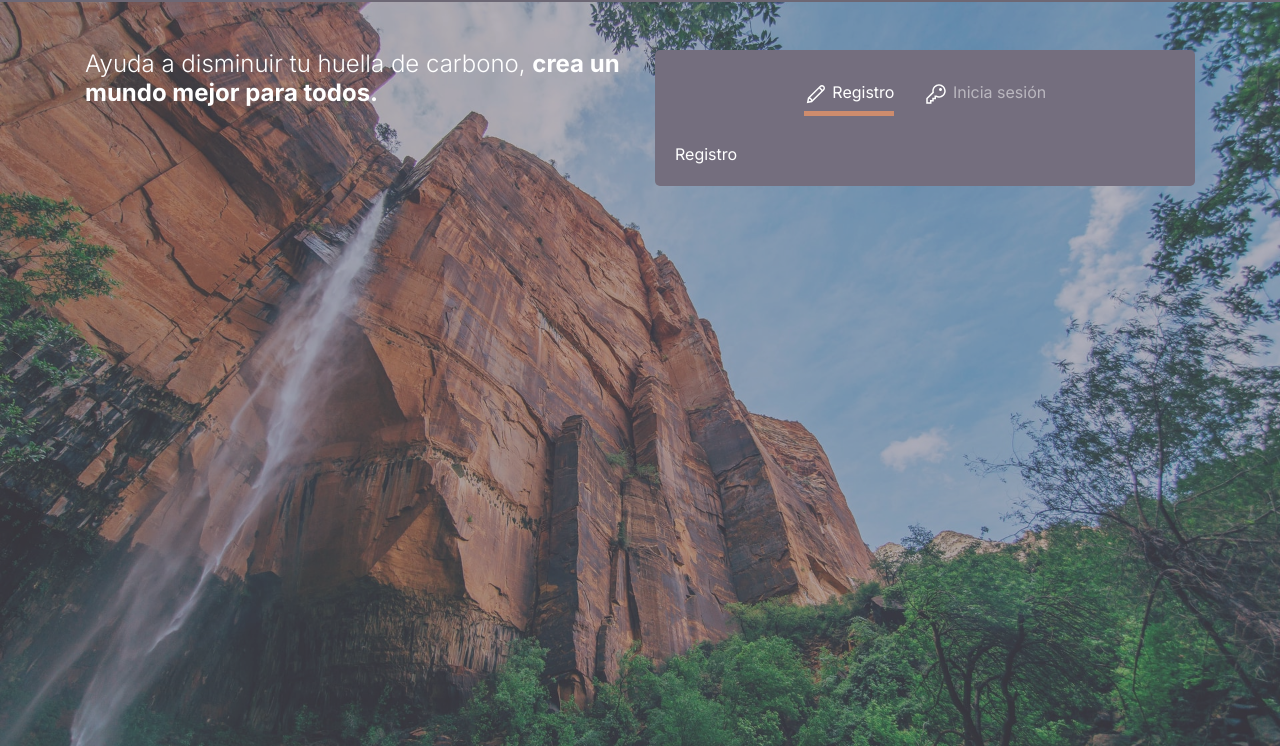
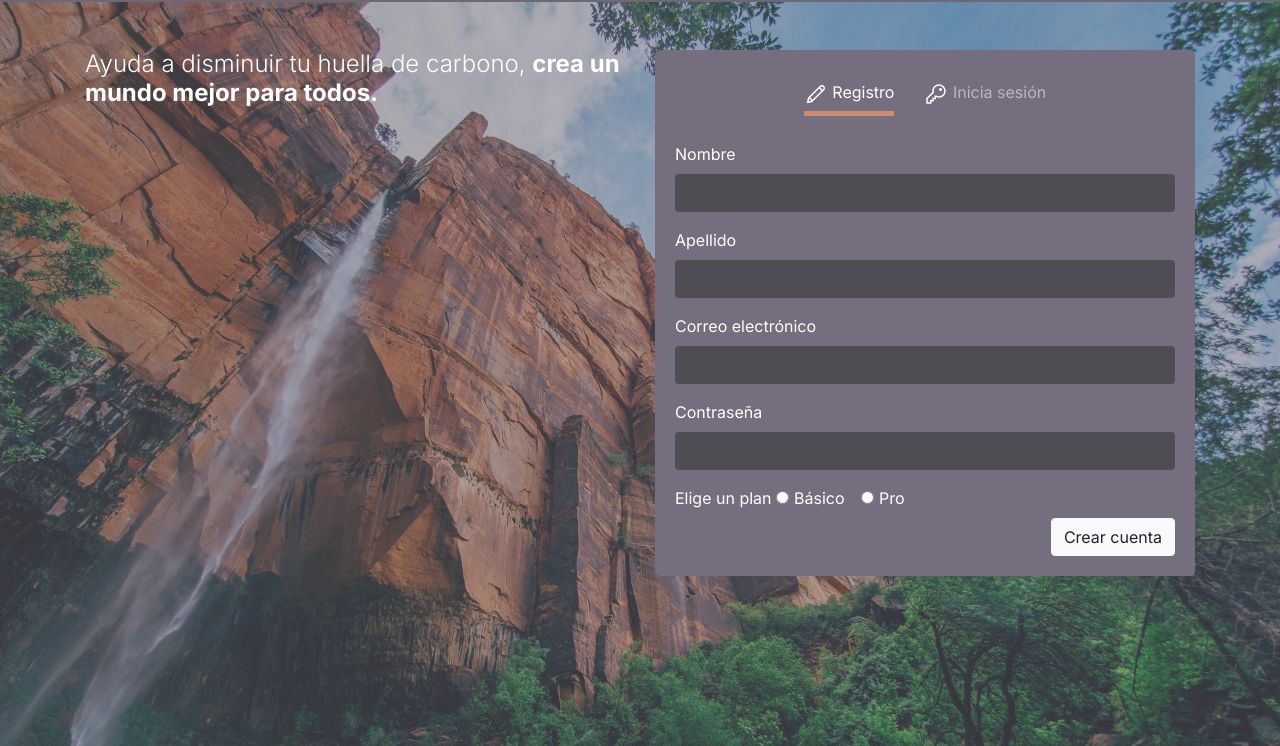
Before and after one commit to tuxdinosaur/toroto-front-basic, a plain HTML site: page index.html in a window 1280 px wide. Shown: the part 54-800 px from the top of the page. Drawn offline with nearby package versions, Linux system fonts and the light colour scheme.

Commit message:
:sparkles: [ADD] Se agregaron inputs de log

```diff
--- a/css/main.scss
+++ b/css/main.scss
@@ -107,3 +107,14 @@ body {
 .log__container--tabs .nav-link:hover {
   color: rgba(255, 255, 255,1);
 }
+
+.tab-register__button {
+  display: flex;
+  justify-content: flex-end;
+}
+
+.form-control {
+  border: none;
+  color: #fff;
+  background-color: #4f4d53;
+}
--- a/index.html
+++ b/index.html
@@ -17,7 +17,7 @@
 
 <body>
 
-  <nav class="navbar navbar-expand-lg navbar-light">
+  <nav class="navbar navbar-expand-lg navbar-dark">
     <a class="navbar-brand" href="#">toroto</a>
     <button class="navbar-toggler" type="button" data-toggle="collapse" data-target="#navbarNav"
       aria-controls="navbarNav" aria-expanded="false" aria-label="Toggle navigation">
@@ -26,7 +26,7 @@
     <div class="collapse navbar-collapse" id="navbarNav">
       <ul class="navbar-nav ml-auto">
         <li class="nav-item">
-          <a class="nav-link" href="#">Ayuda</a>
+          <a class="nav-link active" href="#">Ayuda</a>
         </li>
       </ul>
     </div>
@@ -81,11 +81,71 @@
 
             <!-- TABS CONTENT -->
             <div class="tab-content" id="pills-tabContent">
+
+              <!-- TAB REGISTRO -->
               <div class="tab-pane fade show active" id="pills-home" role="tabpanel" aria-labelledby="pills-home-tab">
-                Registro
+
+                <label for="basic-url">Nombre</label>
+                <div class="input-group mb-3">
+                  <input type="text" class="form-control" placeholder="" aria-label="Username"
+                    aria-describedby="basic-addon1">
+                </div>
+
+                <label for="basic-url">Apellido</label>
+                <div class="input-group mb-3">
+                  <input type="text" class="form-control" placeholder="" aria-label="Recipient's username"
+                    aria-describedby="basic-addon2">
+                </div>
+
+                <label for="basic-url">Correo electrónico</label>
+                <div class="input-group mb-3">
+                  <input type="email" class="form-control" placeholder="" aria-label="Recipient's username"
+                    aria-describedby="basic-addon2">
+                </div>
+
+                <label for="basic-url">Contraseña</label>
+                <div class="input-group mb-3">
+                  <input type="password" class="form-control" placeholder="" aria-label="Recipient's username"
+                    aria-describedby="basic-addon2">
+                </div>
+
+                <label for="basic-url">Elige un plan</label>
+                <div class="form-check form-check-inline">
+                  <input class="form-check-input" type="radio" name="inlineRadioOptions" id="inlineRadio1"
+                    value="option1">
+                  <label class="form-check-label" for="inlineRadio1">Básico</label>
+                </div>
+                <div class="form-check form-check-inline">
+                  <input class="form-check-input" type="radio" name="inlineRadioOptions" id="inlineRadio2"
+                    value="option2">
+                  <label class="form-check-label" for="inlineRadio2">Pro</label>
+                </div>
+
+                <div class="tab-register__button">
+                  <button type="button" class="btn btn-light">Crear cuenta</button>
+                </div>
+
               </div>
+
+              <!-- TAB LOGIN -->
               <div class="tab-pane fade" id="pills-profile" role="tabpanel" aria-labelledby="pills-profile-tab">
-                Inicio de sesión
+
+                <label for="basic-url">Correo electrónico</label>
+                <div class="input-group mb-3">
+                  <input type="email" class="form-control" placeholder="" aria-label="Correo electrónico"
+                    aria-describedby="basic-addon1">
+                </div>
+
+                <label for="basic-url">Contraseña</label>
+                <div class="input-group mb-3">
+                  <input type="password" class="form-control" placeholder="" aria-label="Contraseña"
+                    aria-describedby="basic-addon2">
+                </div>
+
+                <div class="tab-register__button">
+                  <button class="btn btn-light" type="button">Inicia sesión</button>
+                </div>
+
               </div>
             </div>
 
```
Also changed, not shown: css/main.css, 1 other file.
